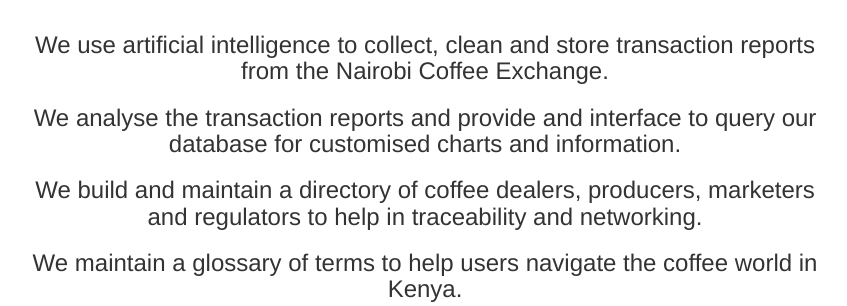
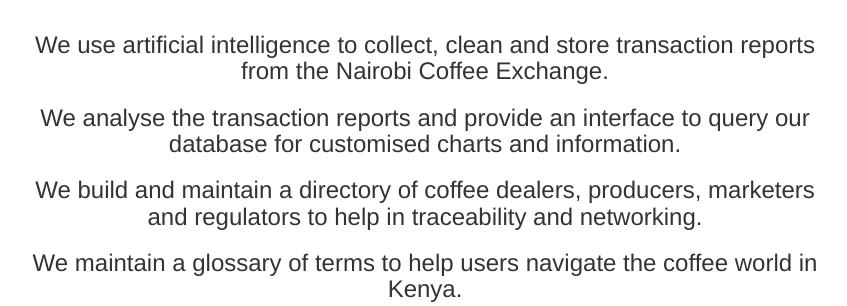
Before and after one commit to wasisi/website, a Django app: page /about/ in a window 1280 px wide. Shown: the part 874-1180 px from the top of the page, without its empty margins (215-1062 px from the left). Run offline with Django 3.2, Linux system fonts and the light colour scheme; some libraries are stand-ins or nearby versions.

Commit message:
typo in about page. Add link to twitter

```diff
--- a/templates/footer.html
+++ b/templates/footer.html
@@ -6,7 +6,7 @@
         <ul class="list-unstyled list-inline list-social-icons">
 		      <li><a href="#"><i class="fa fa-facebook-square fa-2x"></i></a></li>
 		      <li><a href="#"><i class="fa fa-linkedin-square fa-2x"></i></a></li>
-		      <li><a href="#"><i class="fa fa-twitter-square fa-2x"></i></a></li>
+		      <li><a href="https://twitter.com/wasisivillage"><i class="fa fa-twitter-square fa-2x"></i></a></li>
 		    </ul>
       </div>
       <div class="col-md-4">
--- a/templates/wasisi/about.html
+++ b/templates/wasisi/about.html
@@ -99,7 +99,7 @@
     <div class="row">
       <div class="col-md-8 col-md-offset-2 text-center">
         <h3 class="text-center ustdy-header-two"> We use artificial intelligence to collect, clean and store transaction reports from the Nairobi Coffee Exchange.</h3>
-        <h3 class="text-center ustdy-header-two"> We analyse the transaction reports and provide and interface to query our database for customised charts and information.</h3>
+        <h3 class="text-center ustdy-header-two"> We analyse the transaction reports and provide an interface to query our database for customised charts and information.</h3>
         <h3 class="text-center ustdy-header-two"> We build and maintain a directory of coffee dealers, producers, marketers and regulators to help in traceability and networking.</h3>
       <h3 class="text-center ustdy-header-two"> We maintain a glossary of terms to help users navigate the coffee world in Kenya.</h3>
       </div>
```
